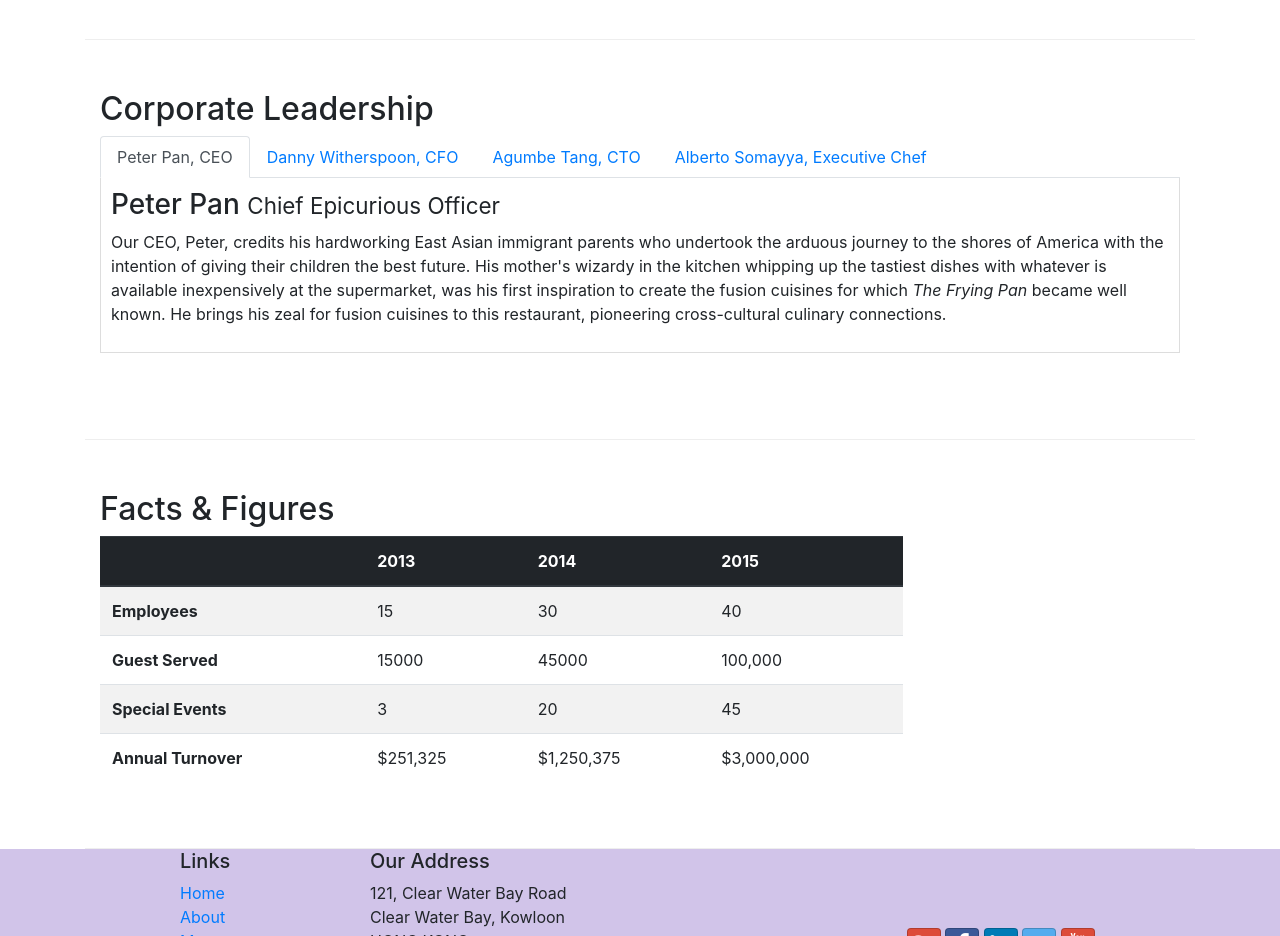
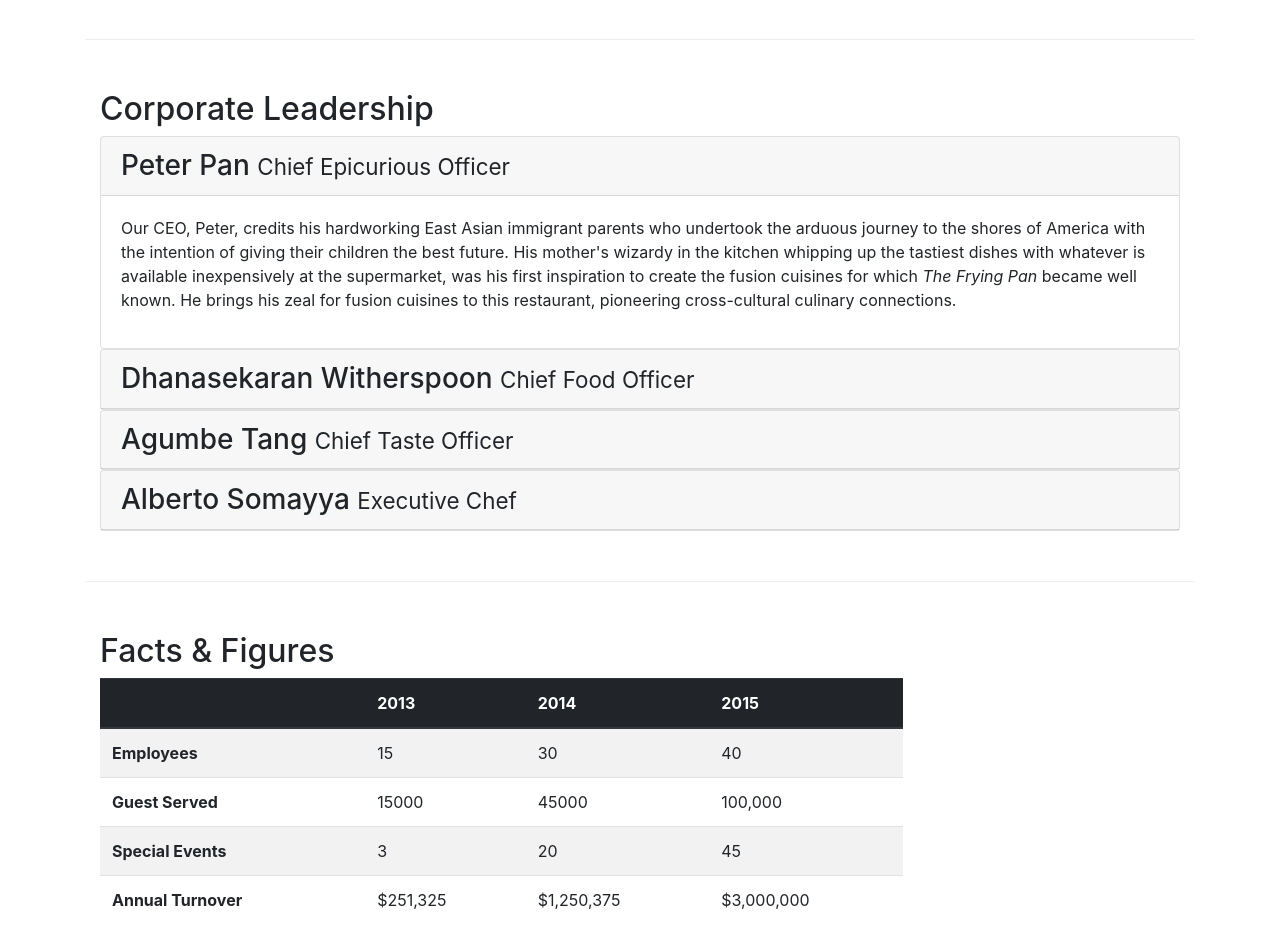
Before and after one commit to ucadena07/Ristorante_ConFusion, a website: page aboutus.html in a window 1280 px wide. Shown: the part 920-1856 px from the top of the page. Drawn offline with nearby package versions, Linux system fonts and the light colour scheme.

Commit message:
accordion

```diff
--- a/aboutus.html
+++ b/aboutus.html
@@ -105,43 +105,68 @@
             <div class="col-auto">
                 <h2>Corporate Leadership</h2>
 
-                <ul class="nav nav-tabs">
-                    <li class="nav-item">
-                        <a class="nav-link active" href="#peter"
-                        role="tab" data-toggle="tab">Peter Pan, CEO</a>
-                    </li>
-                    <li class="nav-item">
-                        <a class="nav-link" href="#danny"
-                        role="tab" data-toggle="tab">Danny Witherspoon, CFO</a>
-                    </li>
-                    <li class="nav-item">
-                        <a class="nav-link" href="#Agumbe"
-                        role="tab" data-toggle="tab">Agumbe Tang, CTO</a>
-                    </li>
-                    <li class="nav-item">
-                        <a class="nav-link" href="#albert"
-                        role="tab" data-toggle="tab">Alberto Somayya, Executive Chef</a>
-                    </li>
 
-                </ul>
+                <div id="accordion">
+                    <div class="card">
+                        <div class="card-header" role="tab" id="peterhead">
+                            <h3 class="mb-0">
+                                <a data-toggle="collapse" data-target="#peter">
+                                    Peter Pan <small>Chief Epicurious Officer</small>
+                                </a>
+                            </h3>
+                        </div>
+                            <div role="tabpanel" class="collapse show" id="peter" data-parent="accordion">
+                                <div class="card-body">
+                                    <p class="d-none d-sm-block">Our CEO, Peter, credits his hardworking East Asian immigrant parents who undertook the arduous journey to the shores of America with the intention of giving their children the best future. His mother's wizardy in the kitchen whipping up the tastiest dishes with whatever is available inexpensively at the supermarket, was his first inspiration to create the fusion cuisines for which <em>The Frying Pan</em> became well known. He brings his zeal for fusion cuisines to this restaurant, pioneering cross-cultural culinary connections.</p>
+                                </div>
+                            </div>
+                    </div>
+                    <div class="card">
+                        <div class="card-header" role="tab" id="dannyhead">
+                            <h3 class="mb-0">
+                                <a data-toggle="collapse" data-target="#danny">
+                                    Dhanasekaran Witherspoon <small>Chief Food Officer</small>
+                                </a>
+                            </h3>
+                        </div>
+                        <div role="tabpanel" class="collapse" id="danny" data-parent="accordion">
+                            <div class="card-body">
+                                <p class="d-none d-sm-block">Our CFO, Danny, as he is affectionately referred to by his colleagues, comes from a long established family tradition in farming and produce. His experiences growing up on a farm in the Australian outback gave him great appreciation for varieties of food sources. As he puts it in his own words, <em>Everything that runs, wins, and everything that stays, pays!</em></p>
+                            </div>
+                        </div>
+                    </div>
 
-                <div class="tab-content">
-                    <div role="tabpanel" class="tab-pane fade show active" id="peter">
-                        <h3>Peter Pan <small>Chief Epicurious Officer</small></h3>
-                        <p class="d-none d-sm-block">Our CEO, Peter, credits his hardworking East Asian immigrant parents who undertook the arduous journey to the shores of America with the intention of giving their children the best future. His mother's wizardy in the kitchen whipping up the tastiest dishes with whatever is available inexpensively at the supermarket, was his first inspiration to create the fusion cuisines for which <em>The Frying Pan</em> became well known. He brings his zeal for fusion cuisines to this restaurant, pioneering cross-cultural culinary connections.</p>
+                    <div class="card">
+                        <div class="card-header" role="tab" id="agumbehead">
+                            <h3 class="mb-0">
+                                <a data-toggle="collapse" data-target="#Agumbe">
+                                    Agumbe Tang <small>Chief Taste Officer</small>
+                                </a>
+                            </h3>
+                        </div>
+                        <div role="tabpanel" class="collapse" id="Agumbe" data-parent="accordion">
+                            <div class="card-body">
+                                <p class="d-none d-sm-block">Blessed with the most discerning gustatory sense, Agumbe, our CTO, personally ensures that every dish that we serve meets his exacting tastes. Our chefs dread the tongue lashing that ensues if their dish does not meet his exacting standards. He lives by his motto, <em>You click only if you survive my lick.</em></p>
+                            </div>
+                        </div>
                     </div>
-                    <div role="tabpanel" class="tab-pane fade" id="danny">
-                        <h3>Dhanasekaran Witherspoon <small>Chief Food Officer</small></h3>
-                        <p class="d-none d-sm-block">Our CFO, Danny, as he is affectionately referred to by his colleagues, comes from a long established family tradition in farming and produce. His experiences growing up on a farm in the Australian outback gave him great appreciation for varieties of food sources. As he puts it in his own words, <em>Everything that runs, wins, and everything that stays, pays!</em></p>
-                     </div>
-                    <div role="tabpanel" class="tab-pane fade" id="Agumbe">
-                        <h3>Agumbe Tang <small>Chief Taste Officer</small></h3>
-                        <p class="d-none d-sm-block">Blessed with the most discerning gustatory sense, Agumbe, our CTO, personally ensures that every dish that we serve meets his exacting tastes. Our chefs dread the tongue lashing that ensues if their dish does not meet his exacting standards. He lives by his motto, <em>You click only if you survive my lick.</em></p>
+
+                    <div class="card">
+                        <div class="card-header" role="tab" id="alberthead">
+                            <h3 class="mb-0">
+                                <a data-toggle="collapse" data-target="#albert">
+                                    Alberto Somayya <small>Executive Chef</small>
+                                </a>
+                            </h3>
+                        </div>
+                        <div role="tabpanel" class="collapse" id="albert" data-parent="accordion">
+                            <div class="card-body">
+                                <p class="d-none d-sm-block">Award winning three-star Michelin chef with wide International experience having worked closely with whos-who in the culinary world, he specializes in creating mouthwatering Indo-Italian fusion experiences. He says, <em>Put together the cuisines from the two craziest cultures, and you get a winning hit! Amma Mia!</em></p>
+                            </div>
+                        </div>
+
                     </div>
-                     <div role="tabpanel" class="tab-pane fade" id="albert">
-                        <h3>Alberto Somayya <small>Executive Chef</small></h3>
-                        <p class="d-none d-sm-block">Award winning three-star Michelin chef with wide International experience having worked closely with whos-who in the culinary world, he specializes in creating mouthwatering Indo-Italian fusion experiences. He says, <em>Put together the cuisines from the two craziest cultures, and you get a winning hit! Amma Mia!</em></p>
-                    </div>
+
                 </div>
 
             </div>
--- a/css/styles.css
+++ b/css/styles.css
@@ -38,9 +38,6 @@ body {
   background-color: #512DA8;
 }
 
-.card-header {
-  background-color: orange;
-}
 
 .tab-content {
   border-left: 1px solid #ddd;
```
Also changed, not shown: index.html (+1 -1 lines).
